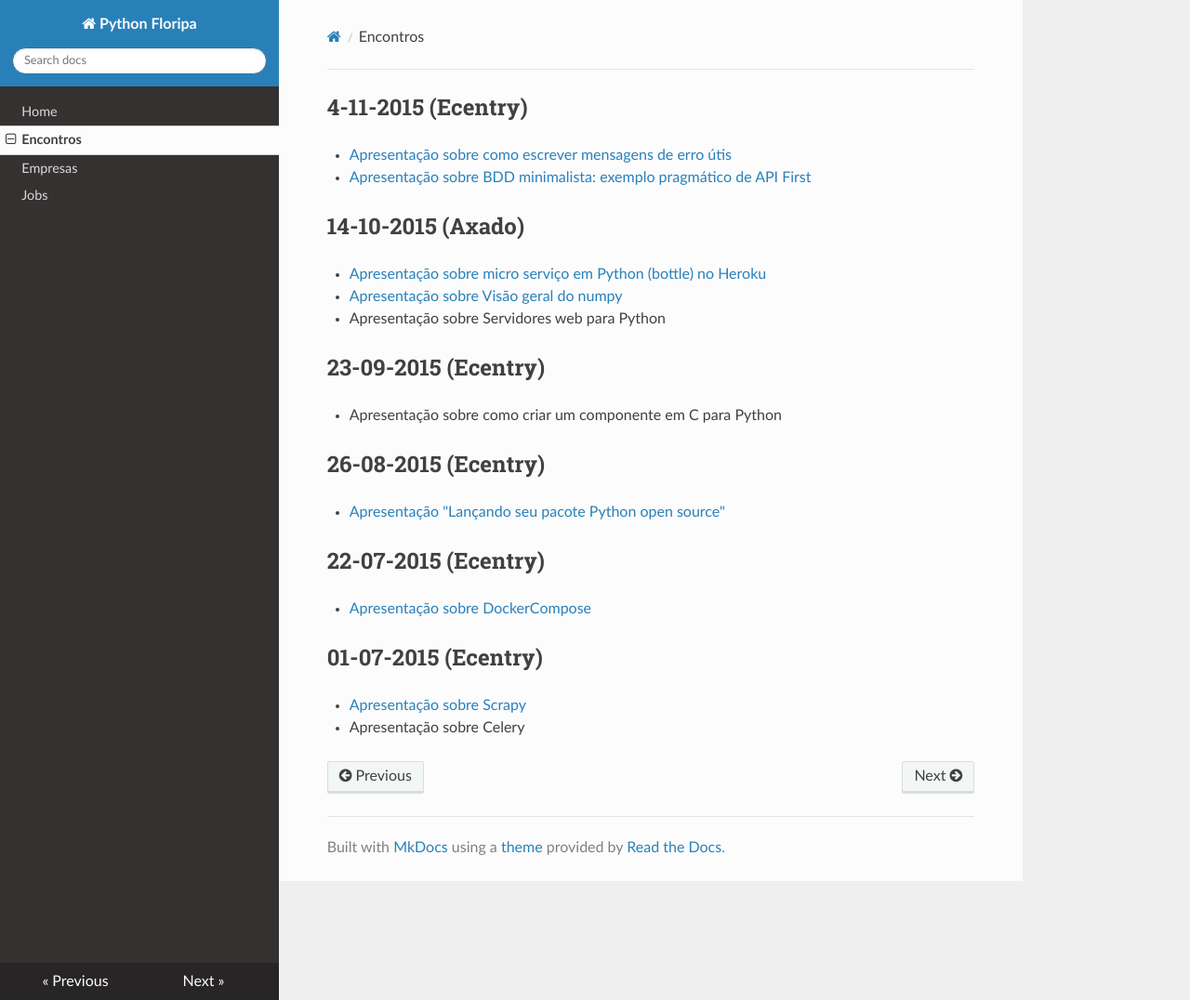
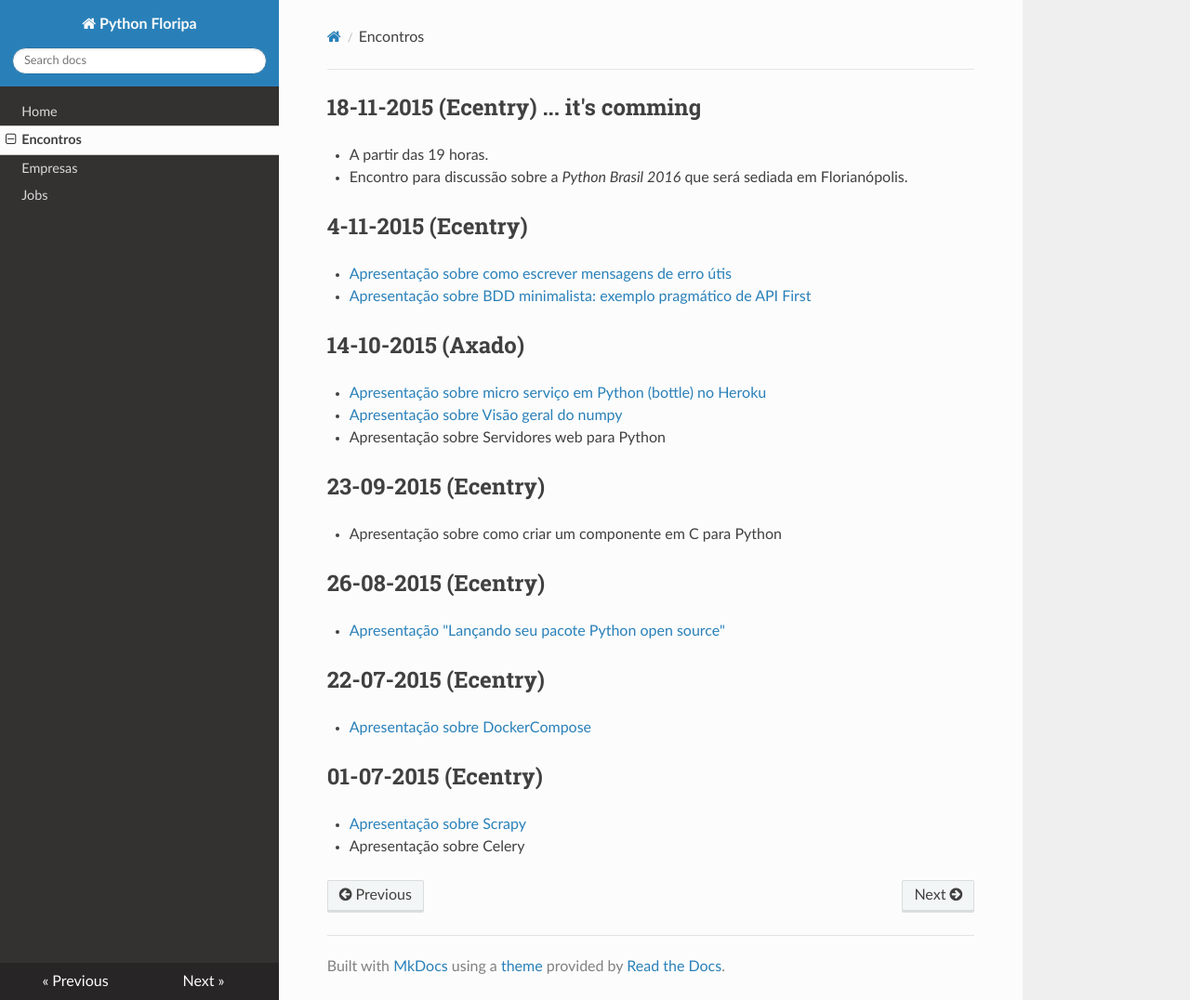
Before and after one commit to PythonFloripa/pythonfloripa.github.io, an MkDocs documentation site: the page built from docs/encontros.md, in a window 1280 px wide and 1076 px high. Shown: the whole window at 93% size. Built offline with MkDocs 1.6.1, drawn with Linux system fonts in a browser that asks for light colours; nearby versions of some CDN libraries; old or Windows-style settings are respelled for this version of MkDocs.

Commit message:
added event

```diff
--- a/docs/encontros.md
+++ b/docs/encontros.md
@@ -1,3 +1,7 @@
+## 18-11-2015 (Ecentry) ... it's comming
+* A partir das 19 horas.
+* Encontro para discussão sobre a *Python Brasil 2016* que será sediada em Florianópolis.
+
 ## 4-11-2015 (Ecentry)
 
 * [Apresentação sobre como escrever mensagens de erro útis](https://speakerdeck.com/eliasdorneles/como-escrever-mensagens-de-erro-uteis)
```
